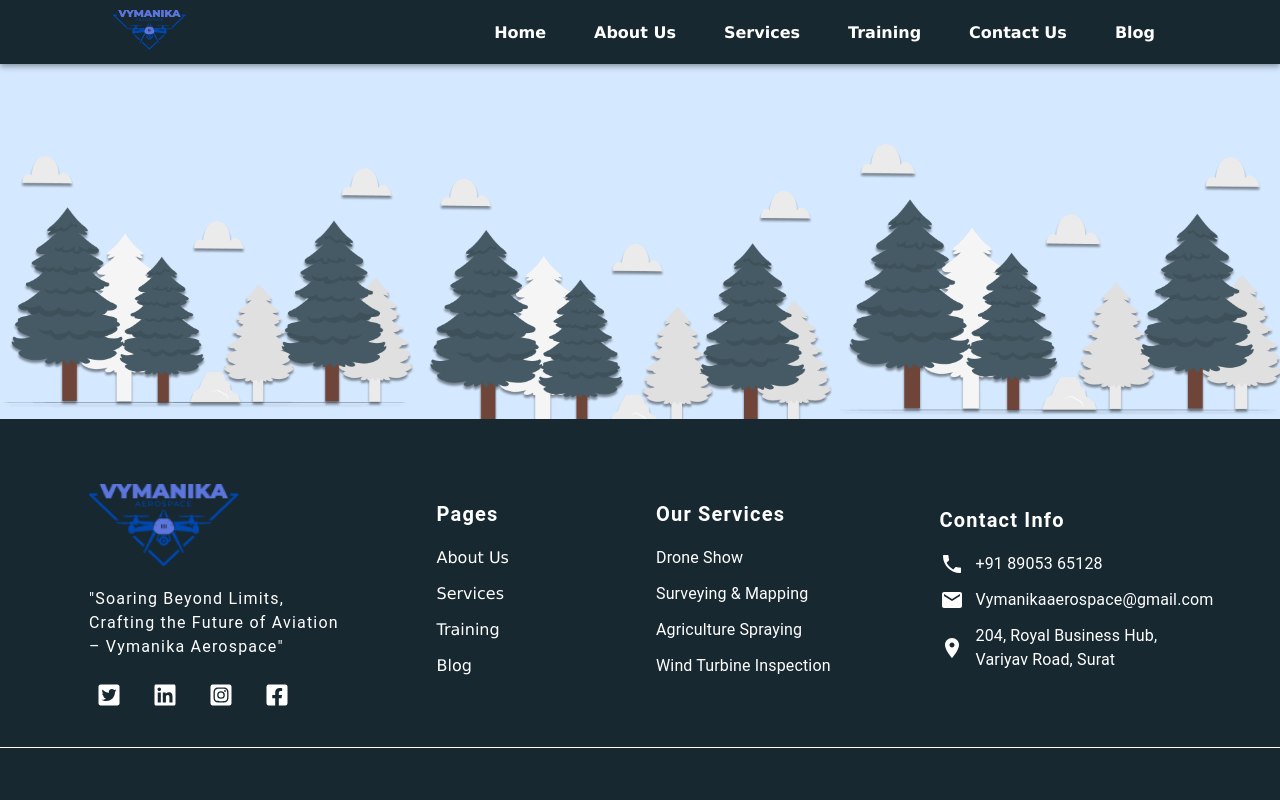
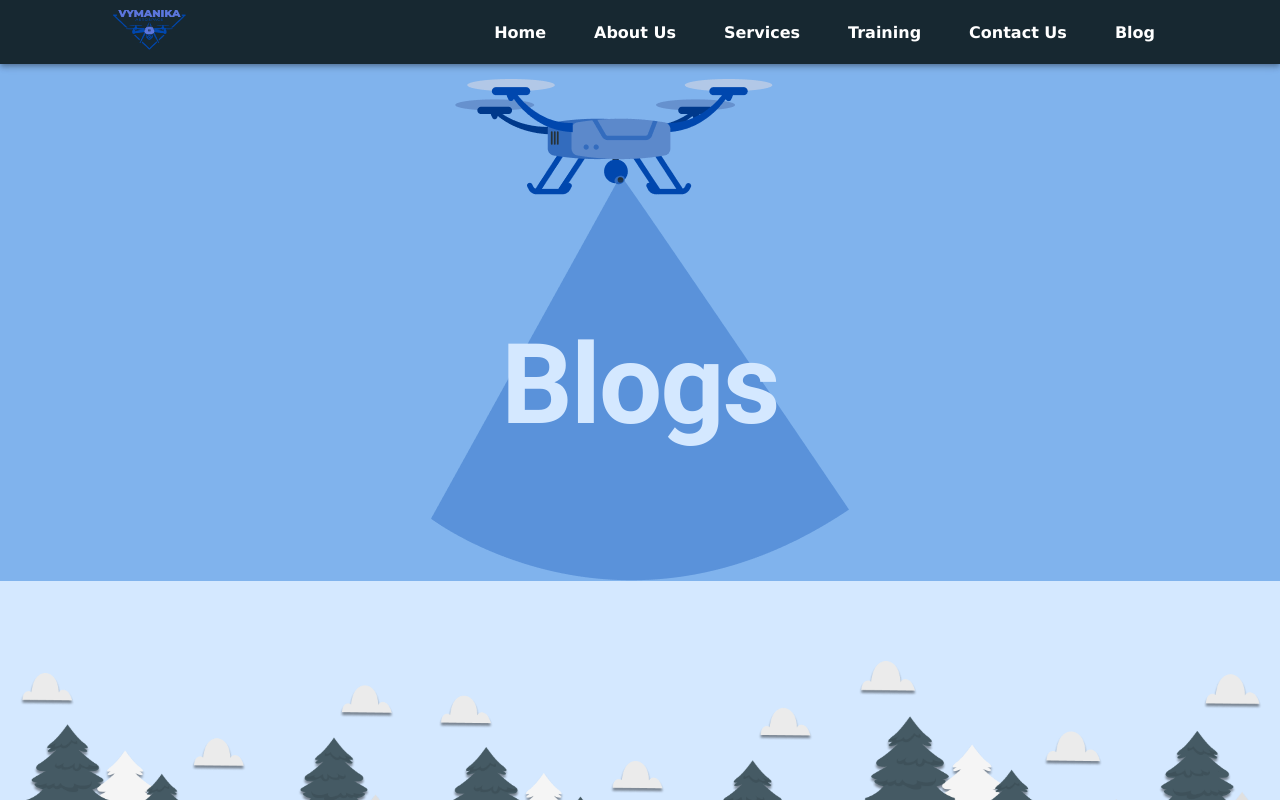
Before and after one commit to ParamJadvani/Vymanika_Aerospace, a React (Vite) app: page /blog in a window 1280 px wide. Shown: the top 800 px of the page. Built offline with nearby package versions, Linux system fonts and the light colour scheme.

Commit message:
Banner Complete

```diff
--- /dev/null
+++ b/src/components/BlogBanner.jsx
@@ -0,0 +1,71 @@
+import { useTheme } from "@emotion/react";
+import { Box, Container, Typography } from "@mui/material";
+import React from "react";
+import image from "/src/assets/Image PNG/Group.png";
+
+const BlogBanner = () => {
+  const theme = useTheme();
+  return (
+    <Box
+      sx={{ width: "100%", overflowX: "hidden", backgroundColor: "#80B3ED" }}
+    >
+      <Container
+        sx={{
+          maxWidth: {
+            sm: theme.values.tablet,
+            md: theme.values.laptop,
+            lg: theme.values.desktop,
+            xl: "xl",
+            position: "relative",
+          },
+        }}
+      >
+        <Box
+          sx={{
+            display: "flex",
+            justifyContent: "center",
+            alignItems: "center",
+            marginTop: "15px",
+            position: "relative",
+          }}
+        >
+          <Box
+            component="img"
+            src={image}
+            sx={{
+              width: {
+                xs: "80%", // For small screens, make the image 80% of the container
+                sm: "90%", // For larger tablets, make it 90% of the container
+                md: "auto",
+              },
+              objectFit: "contain", // Ensures the image maintains its aspect ratio
+            }}
+          />
+          <Typography
+            variant="h1"
+            gutterBottom
+            sx={{
+              color: theme.sectionbackgroundColor,
+              fontWeight: 700,
+              position: "absolute",
+              top: "48%",
+              fontSize: {
+                xs: "5rem", // Smallest screen size
+                sm: "7rem", // For tablet and up
+                md: "6rem", // For larger screens like laptops
+                lg: "7rem", // For desktops and up
+                xl: "8rem", // For extra-large screens
+              },
+              textAlign: "center", // Ensures the text is centered on all screen sizes
+              width: "100%",
+            }}
+          >
+            Blogs
+          </Typography>
+        </Box>
+      </Container>
+    </Box>
+  );
+};
+
+export default BlogBanner;
--- a/src/pages/Blog.jsx
+++ b/src/pages/Blog.jsx
@@ -2,11 +2,16 @@ import React from "react";
 import Navbar from "/src/components/Navbar";
 import AttachImageFooter from "../components/Footer/AttachImageFooter";
 import Footerimage from "/src/assets/Image PNG/Frame 188 copy.png";
+import BlogBanner from "../components/BlogBanner";
 
 const Blog = () => {
   return (
     <>
       <Navbar />
+
+      {/* Banner */}
+      <BlogBanner />
+
       {/* Footer */}
       <AttachImageFooter image={Footerimage} />
     </>
```
